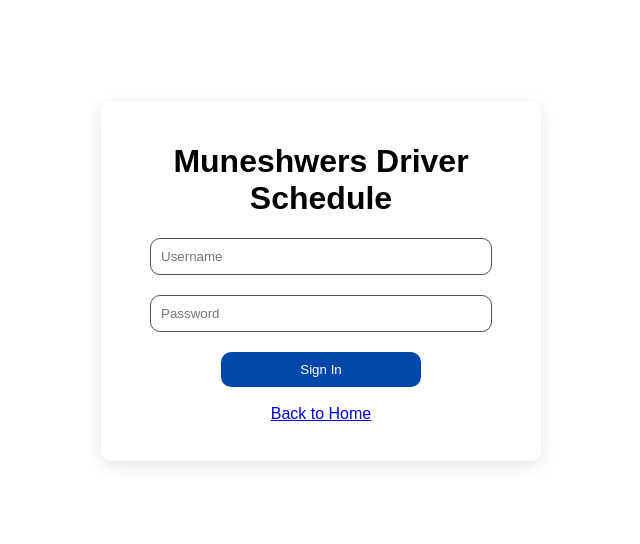
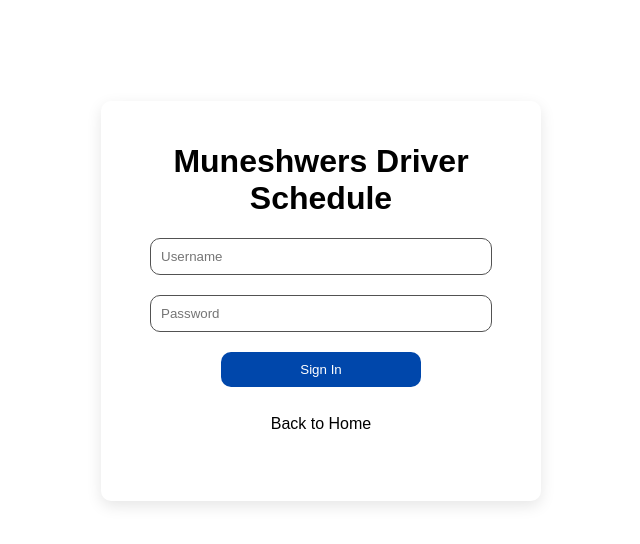
Before and after one commit to muneshwers/driver-scheduling, a SvelteKit app: page /signin in a window 1280 px wide. Shown: the top 544 px of the page, without its empty margins (319-959 px from the left). Built offline with nearby package versions, Linux system fonts and the light colour scheme.

Commit message:
Styled Back to Home link

```diff
--- a/src/routes/signin/+page.svelte
+++ b/src/routes/signin/+page.svelte
@@ -20,7 +20,10 @@
             <button type="submit" class="signin-submit" >Sign In</button>
         </form>
         <br />
-        <a href="/">Back to Home</a>
+        <div class="backTohome">
+            <a href="/">Back to Home</a>
+        </div>
+
     </div>
 
 </div>
@@ -40,4 +43,20 @@
     input:hover, input:focus {
         border: 1px #0047ab solid;
     }
+
+    a{
+        text-decoration: none;
+        color: black;
+    }
+
+    a:hover {
+        color: #0047ab;
+        transition: 0.5s;
+        text-decoration: underline;
+    }
+
+    .backTohome{
+        padding: 10px;
+    }
+
 </style>
--- a/src/routes/styles.css
+++ b/src/routes/styles.css
@@ -91,7 +91,7 @@ select:hover, select:focus {
     box-shadow: 0px 5px 15px rgba(0, 0, 0, 0.1);
     border-radius: 10px;
     width: 400px;
-    height: 40vh;
+    height: 45vh;
     margin-top: 8%;
     margin-left: auto;
     margin-right: auto;
```
